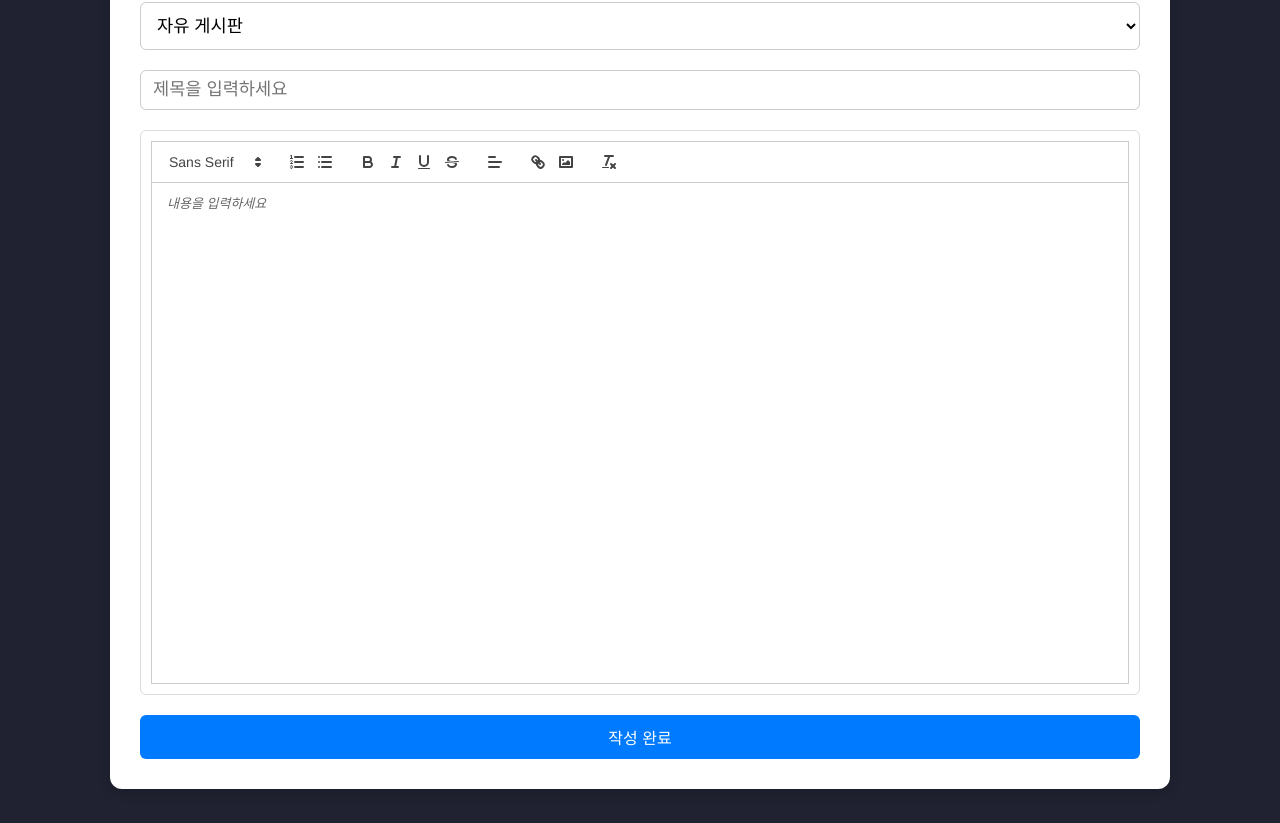
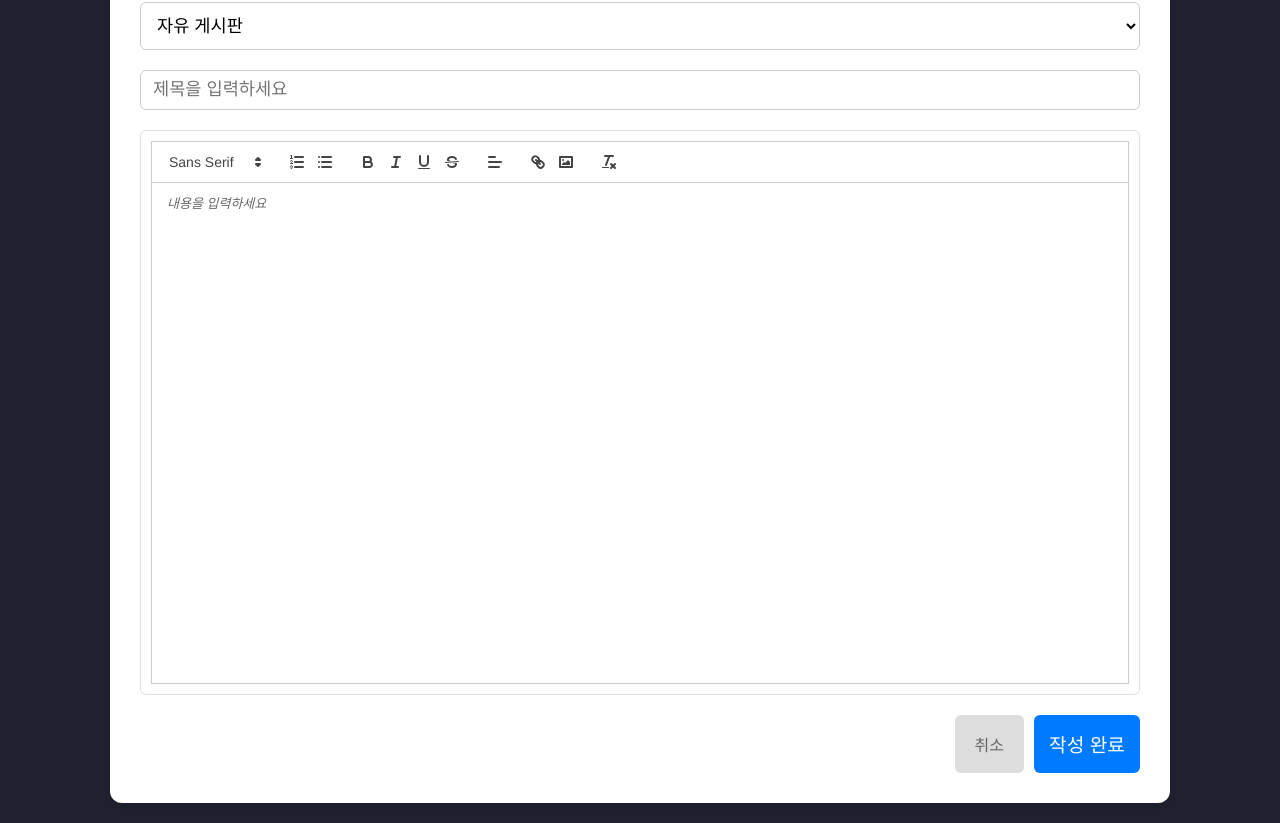
Before and after one commit to yuseong95/DevOops_New, a React (Create React App) app: page /board/create in a window 1280 px wide. Shown: the part 189-1012 px from the top of the page. Built offline with nearby package versions, Linux system fonts and the light colour scheme.

Commit message:
글 작성 취소 구현

```diff
--- a/src/routes/PostCreatePage.js
+++ b/src/routes/PostCreatePage.js
@@ -4,13 +4,13 @@ import ReactQuill from "react-quill";
 import "react-quill/dist/quill.snow.css";
 import { useNavigate } from "react-router-dom";
 import SelectBoardType from "../components/SelectBoardType";
-import SubmitButton from "../components/SubmitButton";
 import "./css/PostCreatePage.css";
 
 const PostCreatePage = ({ addPost }) => {
   const [title, setTitle] = useState("");
   const [content, setContent] = useState("");
   const [boardType, setBoardType] = useState("free");
+  const [showModal, setShowModal] = useState(false); // 모달 표시 상태
   const navigate = useNavigate();
 
   const handleSubmit = (e) => {
@@ -21,6 +21,19 @@ const PostCreatePage = ({ addPost }) => {
     } else {
       console.error("addPost function is not defined");
     }
+  };
+
+  const handleCancel = () => {
+    setShowModal(true); // 모달 열기
+  };
+
+  const confirmCancel = () => {
+    setShowModal(false);
+    navigate(`/board/${boardType}`);
+  };
+
+  const closeModal = () => {
+    setShowModal(false);
   };
 
   // Quill 에디터 설정
@@ -69,8 +82,36 @@ const PostCreatePage = ({ addPost }) => {
             formats={formats}
           />
         </div>
-        <SubmitButton label="작성 완료" onClick={handleSubmit} />
+        <div className="button-container">
+          <button
+            type="button"
+            className="cancel-button"
+            onClick={handleCancel}
+          >
+            취소
+          </button>
+          <button
+            type="submit"
+            className="submit-button"
+            onClick={handleSubmit}
+          >
+            작성 완료
+          </button>
+        </div>
       </form>
+
+      {/* 취소 확인 모달 */}
+      {showModal && (
+        <div className="modal-overlay" onClick={closeModal}>
+          <div className="modal" onClick={(e) => e.stopPropagation()}>
+            <p>글 작성을 취소하시겠습니까? 작성 중인 내용은 사라집니다.</p>
+            <div className="modal-buttons">
+              <button onClick={closeModal}>취소</button>
+              <button onClick={confirmCancel}>확인</button>
+            </div>
+          </div>
+        </div>
+      )}
     </div>
   );
 };
--- a/src/routes/css/PostCreatePage.css
+++ b/src/routes/css/PostCreatePage.css
@@ -53,7 +53,8 @@
   min-height: 500px;
 }
 
-.post-create-page button {
+/* 작성 완료 버튼 스타일 */
+.submit-button {
   padding: 15px;
   font-size: 1.2em;
   color: #fff;
@@ -64,6 +65,83 @@
   transition: background-color 0.3s;
 }
 
-.post-create-page button:hover {
+.submit-button:hover {
   background-color: #0056b3;
 }
+
+/* 취소 버튼 스타일 */
+.cancel-button {
+  padding: 10px 20px;
+  font-size: 1em;
+  color: #666;
+  background-color: #ddd; /* 회색 배경 */
+  border: none;
+  border-radius: 6px;
+  cursor: pointer;
+  transition: background-color 0.3s;
+}
+
+.cancel-button:hover {
+  background-color: #bbb; /* 더 어두운 회색으로 hover 효과 */
+}
+
+.button-container {
+  display: flex;
+  justify-content: flex-end;
+  gap: 10px;
+}
+
+/* 모달 스타일 */
+.modal-overlay {
+  position: fixed;
+  top: 0;
+  left: 0;
+  width: 100%;
+  height: 100%;
+  background: rgba(0, 0, 0, 0.5);
+  display: flex;
+  justify-content: center;
+  align-items: center;
+}
+
+.modal {
+  background: #fff;
+  padding: 20px;
+  border-radius: 8px;
+  box-shadow: 0 4px 12px rgba(0, 0, 0, 0.3);
+  max-width: 400px;
+  text-align: center;
+}
+
+.modal-buttons {
+  display: flex;
+  justify-content: center;
+  gap: 10px;
+  margin-top: 20px;
+}
+
+.modal-buttons button {
+  padding: 8px 16px;
+  font-size: 1em;
+  border: none;
+  border-radius: 6px;
+  cursor: pointer;
+  transition: background-color 0.3s;
+}
+
+.modal-buttons button:first-child {
+  background-color: #ddd;
+}
+
+.modal-buttons button:last-child {
+  background-color: #007bff;
+  color: white;
+}
+
+.modal-buttons button:first-child:hover {
+  background-color: #bbb;
+}
+
+.modal-buttons button:last-child:hover {
+  background-color: #0056b3;
+}
```
